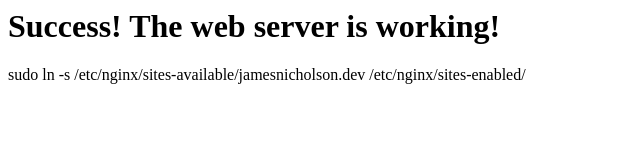
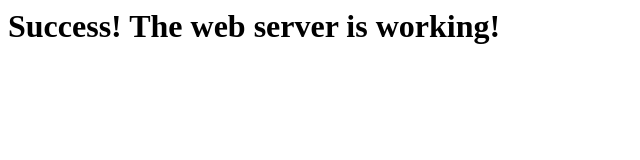
Before and after one commit to jamesnicholson/jamesnicholson.dev, a plain HTML site: page index.html in a window 1280 px wide. Shown: the whole page, without its empty margins (0-640 px from the left). Drawn offline with Linux system fonts and the light colour scheme.

Commit message:
:cog: init

```diff
--- a/index.html
+++ b/index.html
@@ -6,4 +6,3 @@
         <h1>Success! The web server is working!</h1>
     </body>
 </html>
-sudo ln -s /etc/nginx/sites-available/jamesnicholson.dev /etc/nginx/sites-enabled/
```
